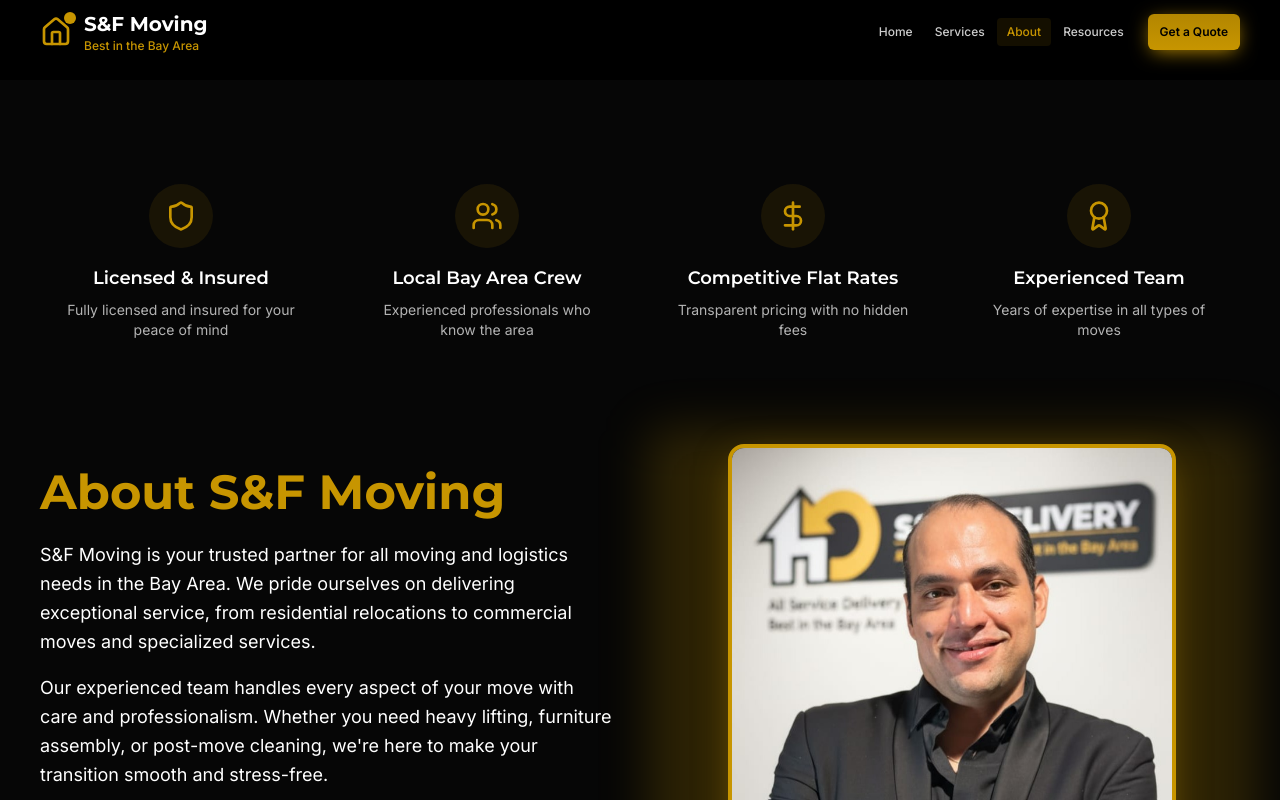
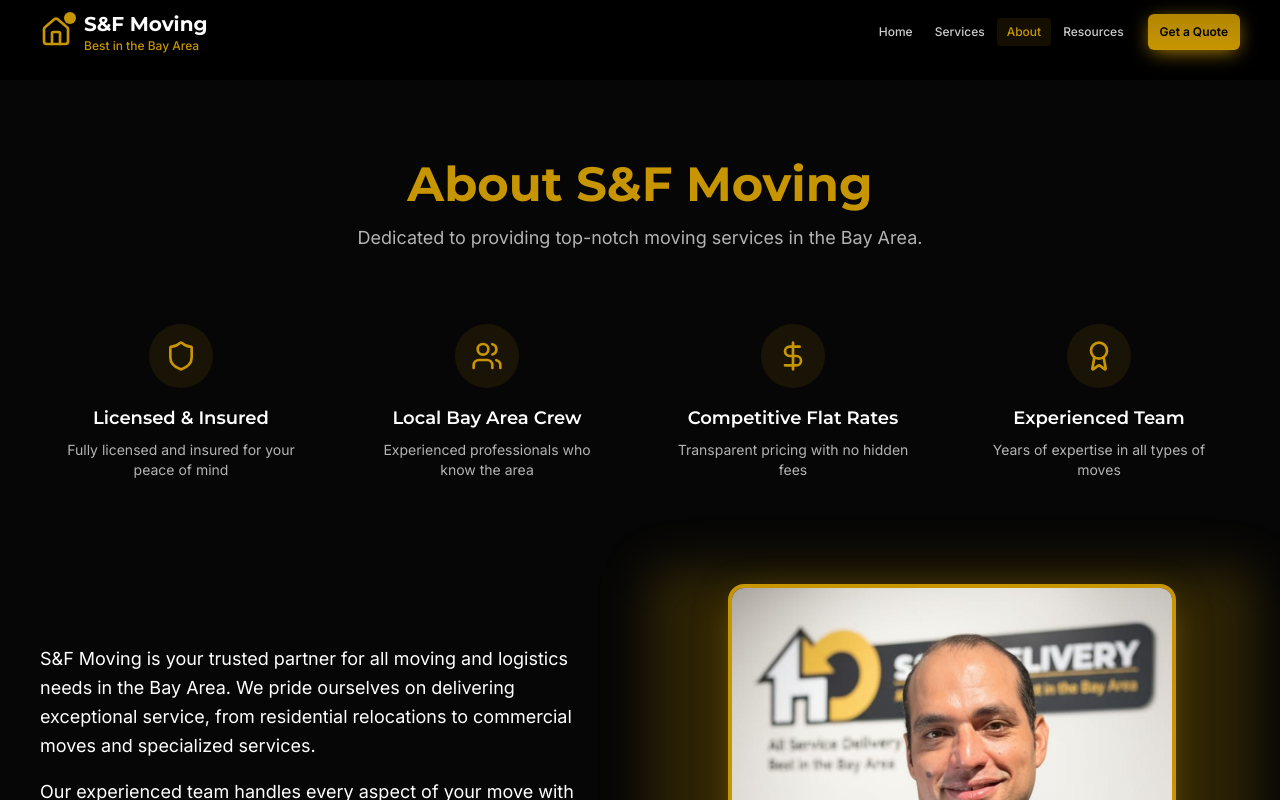
Before and after one commit to mehdozz007-stack/sf-bay-movers-main, a React (Vite) app: page /about in a window 1280 px wide. Shown: the top 800 px of the page. Built offline with nearby package versions, Linux system fonts and the light colour scheme; the HTML template or start-up script is replaced by a standard one.

Commit message:
mise en forme

```diff
--- a/src/components/About.tsx
+++ b/src/components/About.tsx
@@ -28,6 +28,12 @@ export const About = () => {
   return (
     <section id="about" className="py-12 sm:py-20 bg-card/50">
       <div className="max-w-7xl mx-auto px-4 sm:px-5 lg:px-10">
+         <h2 className="font-heading text-3xl sm:text-4xl md:text-5xl font-bold text-primary mb-4 text-center">
+              About S&F Moving
+          </h2>
+          <p className="text-base sm:text-lg text-muted-foreground max-w-2xl mx-auto text-center mb-12">
+            Dedicated to providing top-notch moving services in the Bay Area.
+          </p>
         {/* Features Bar */}
         <div className="grid grid-cols-1 md:grid-cols-2 lg:grid-cols-4 gap-4 sm:gap-6 mb-12 sm:mb-20">
           {features.map((feature, index) => {
@@ -53,9 +59,7 @@ export const About = () => {
         {/* About Content */}
         <div className="grid grid-cols-1 lg:grid-cols-2 gap-12 items-center">
           <div className="animate-fade-up">
-            <h2 className="font-heading text-4xl md:text-5xl font-bold text-primary mb-6">
-              About S&F Moving
-            </h2>
+
             <div className="space-y-4 text-foreground">
               <p className="text-lg leading-relaxed">
                 S&F Moving is your trusted partner for all moving and logistics needs in the Bay Area.
```
Also changed, not shown: src/assets/logo.jpeg (added).
